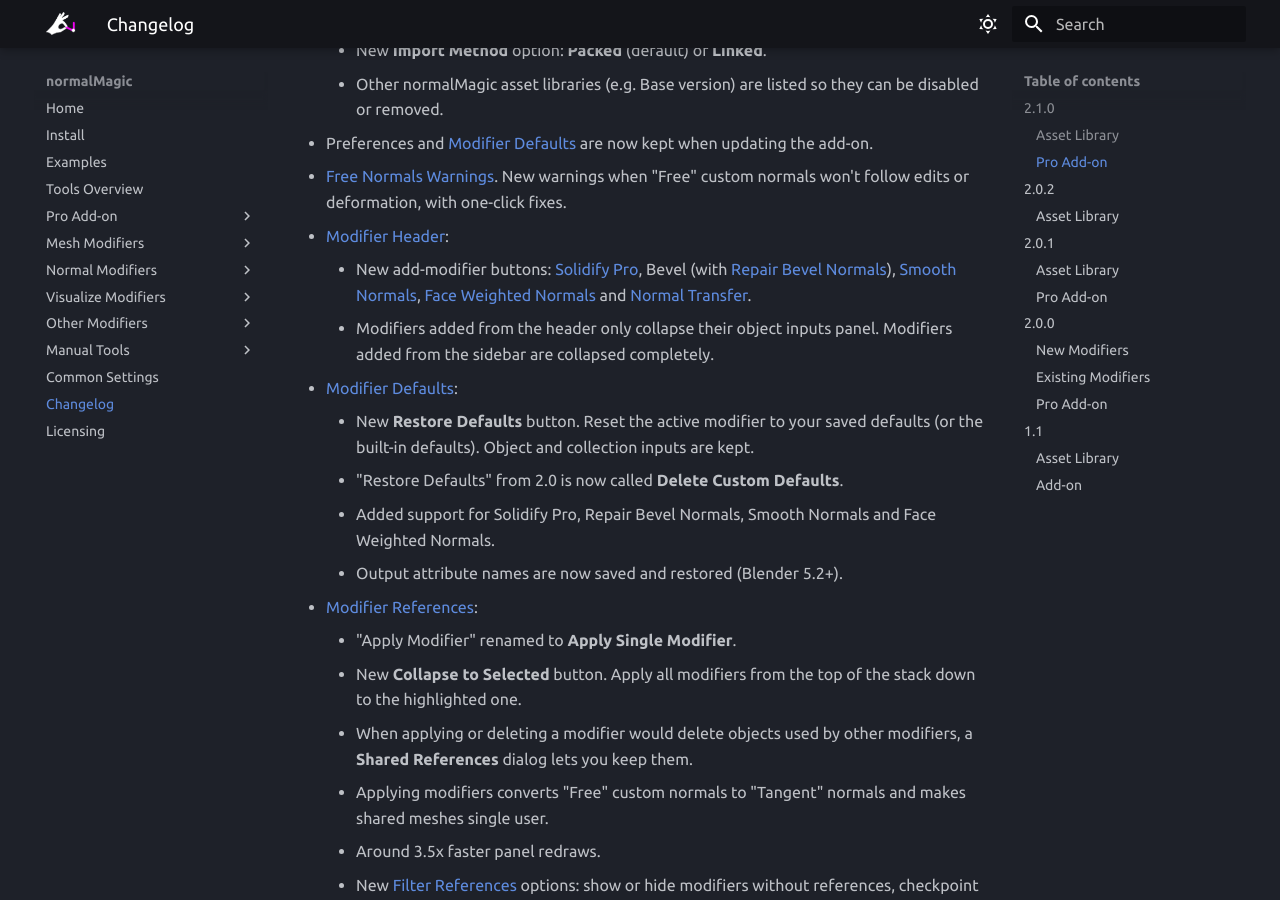
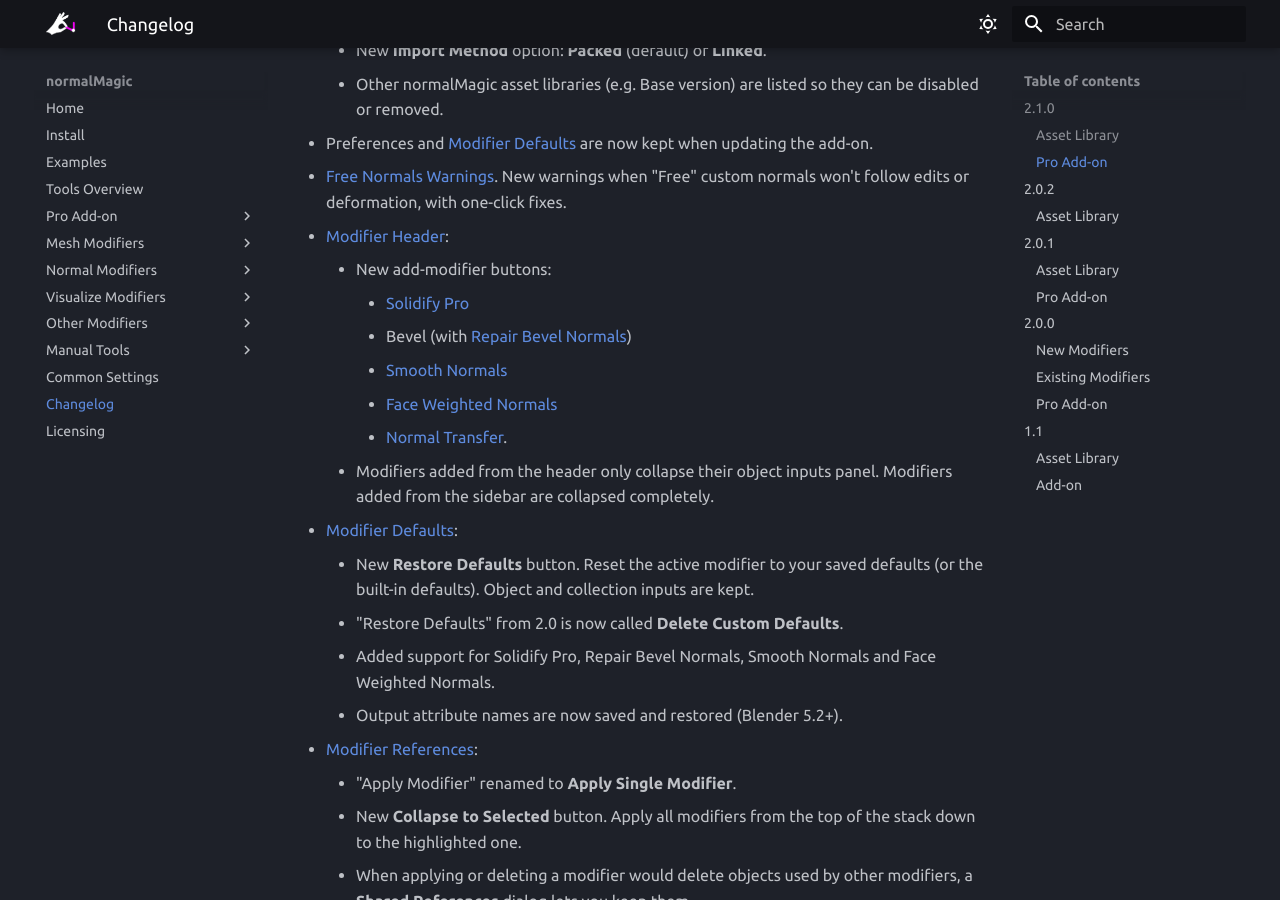
Before and after one commit to SpaghetMeNot/normalmagic, an MkDocs documentation site: the page built from docs/changelog.md, in a window 1280 px wide and 900 px high, scrolled down 1270 px. Built offline with MkDocs 1.6.1 and Material for MkDocs 9.7.7, drawn with Linux system fonts in a browser that asks for light colours; some web fonts are replaced; the version menu is left out.

Commit message:
Changelog: list new Modifier Header buttons as bullets

```diff
--- a/docs/changelog.md
+++ b/docs/changelog.md
@@ -33,7 +33,12 @@
 - Preferences and [Modifier Defaults](./add-on/modifier_defaults.md) are now kept when updating the add-on.
 - [Free Normals Warnings](./add-on/free_normals.md). New warnings when "Free" custom normals won't follow edits or deformation, with one-click fixes.
 - [Modifier Header](./add-on/modifier_header.md):
-	- New add-modifier buttons: [Solidify Pro](./mesh_tools/solidify_pro.md), Bevel (with [Repair Bevel Normals](./normal_tools/repair_bevel_normals.md)), [Smooth Normals](./normal_tools/smooth_normals.md), [Face Weighted Normals](./normal_tools/face_weighted_normals.md) and [Normal Transfer](./normal_tools/normal_transfer.md).
+	- New add-modifier buttons:
+		- [Solidify Pro](./mesh_tools/solidify_pro.md)
+		- Bevel (with [Repair Bevel Normals](./normal_tools/repair_bevel_normals.md))
+		- [Smooth Normals](./normal_tools/smooth_normals.md)
+		- [Face Weighted Normals](./normal_tools/face_weighted_normals.md)
+		- [Normal Transfer](./normal_tools/normal_transfer.md).
 	- Modifiers added from the header only collapse their object inputs panel. Modifiers added from the sidebar are collapsed completely.
 - [Modifier Defaults](./add-on/modifier_defaults.md):
 	- New **Restore Defaults** button. Reset the active modifier to your saved defaults (or the built-in defaults). Object and collection inputs are kept.
```
